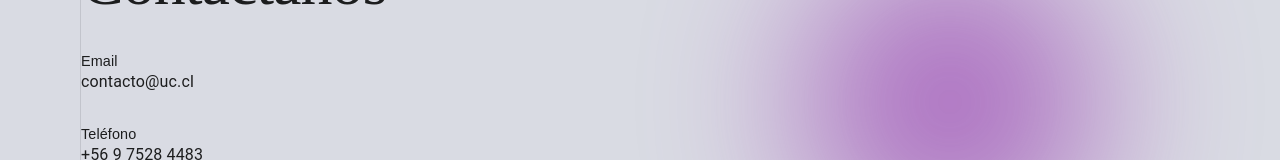
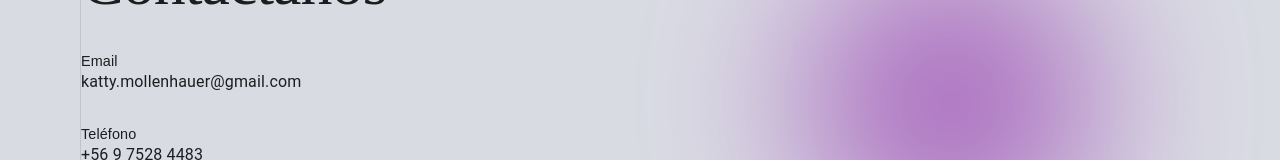
Before and after one commit to elisahonorato/disenadopormujeres, a React (Create React App) app: page /contact in a window 1280 px wide. Shown: the part 128-288 px from the top of the page. Built offline with nearby package versions, Linux system fonts and the light colour scheme; a web font is replaced by a local one.

Commit message:
add email

```diff
--- a/src/component/contact.tsx
+++ b/src/component/contact.tsx
@@ -9,7 +9,7 @@ function Contact() {
       </Typography>
       <Box mt={4}>
         <Typography variant="h6">Email</Typography>
-        <Typography variant="body1">contacto@uc.cl</Typography>
+        <Typography variant="body1">katty.mollenhauer@gmail.com</Typography>
       </Box>
       <Box mt={4}>
         <Typography variant="h6">Teléfono</Typography>
```
